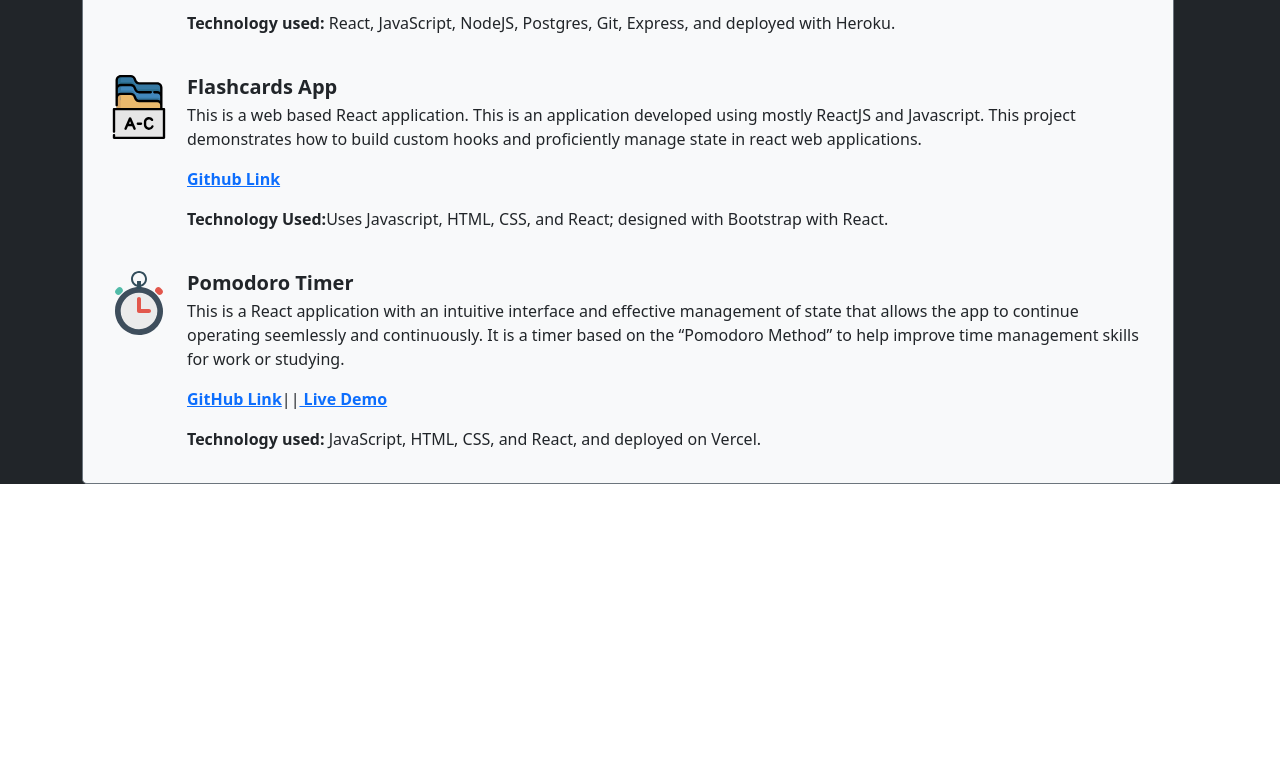
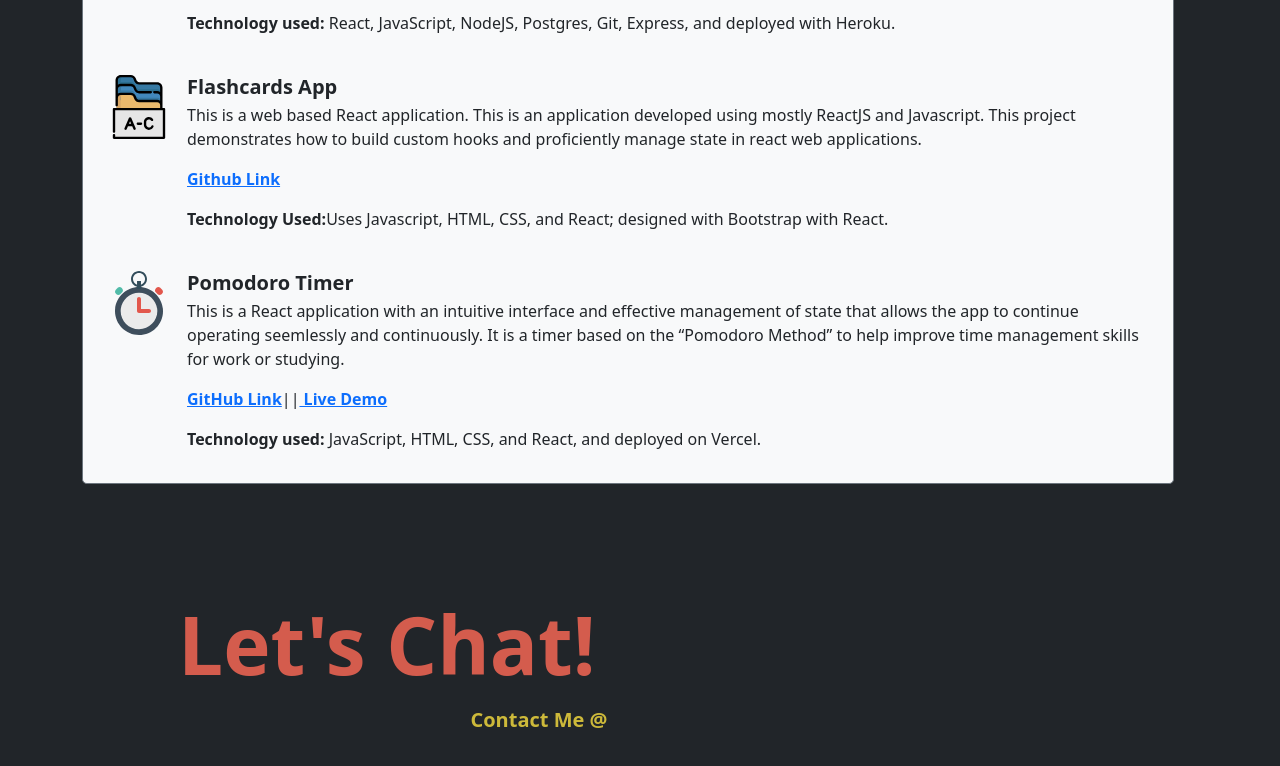
Before and after one commit to jclare93/personal-website-v2, a React (Create React App) app: page / in a window 1280 px wide. Shown: the part 2233-2999 px from the top of the page. Before the commit the page ends 2717 px from the top, so only its background shows below. Built offline with nearby package versions, Linux system fonts and the light colour scheme.

Commit message:
Update Homepage.js
add contact component to homepage

```diff
--- a/src/homepage/Homepage.js
+++ b/src/homepage/Homepage.js
@@ -6,6 +6,7 @@ import TechStack from "./TechStack"
 import {Route, Routes} from "react-router-dom"
 import "./Homepage.css"
 import Projects from "./Projects"
+import Contact from "./Contact"
 
 function Homepage(){
     const [hoverOn, setHoverOn] = useState(false)
@@ -51,6 +52,12 @@ function Homepage(){
                         setHoverOver={setHoverOver}/>
                     </div>
                 </div>
+                <div className = "row fill-window-jumbo d-flex justify-content-center pt-5" id="Contact">
+                    <div className = "col">
+                        <Contact hoverOn={hoverOn} hoverOver={hoverOver} setHoverOn={setHoverOn}
+                        setHoverOver={setHoverOver}/>
+                    </div>
+                </div>
 
     </div>
 </div>
```
